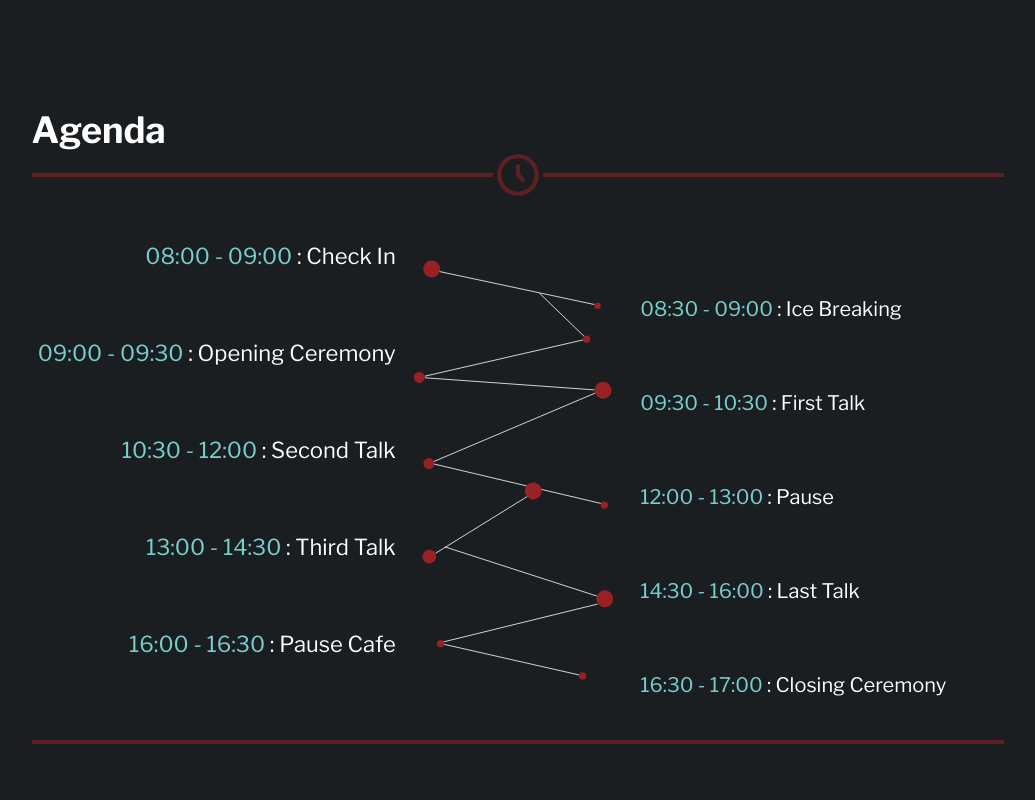
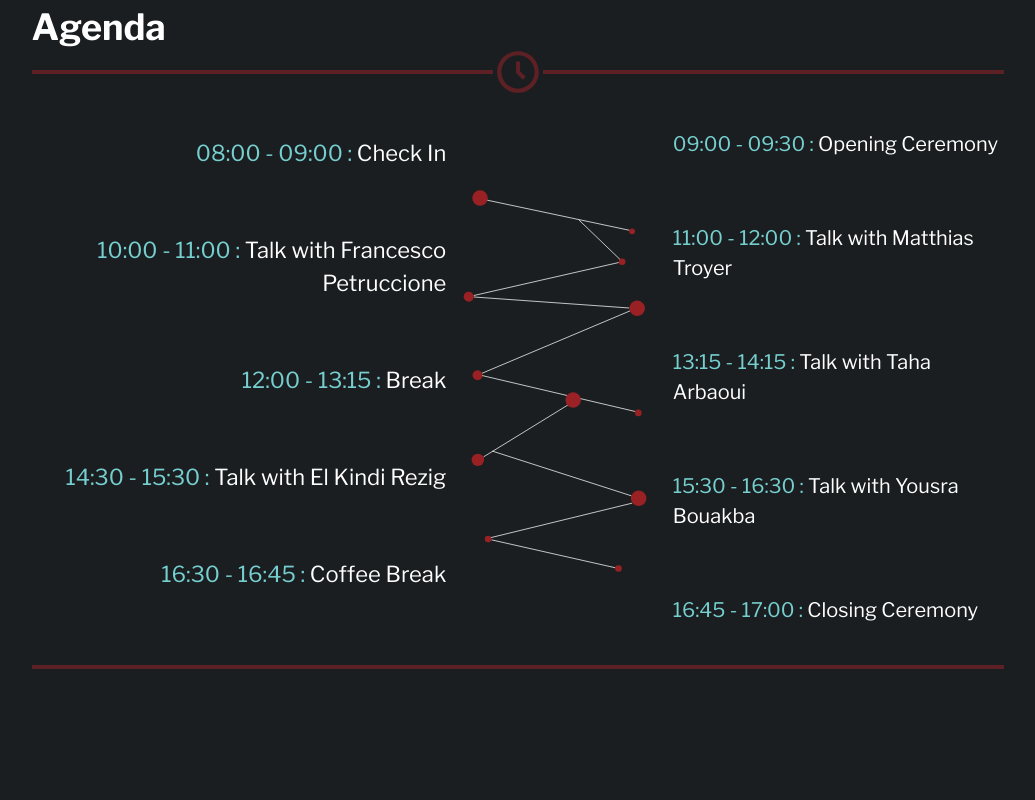
Before and after one commit to MarouaneBenbetka/AI-Summit, a React (Vite) app: page / in a window 1280 px wide. Shown: the part 3280-4080 px from the top of the page, without its empty margins (122-1157 px from the left). Built offline with nearby package versions, Linux system fonts and the light colour scheme.

Commit message:
Small fixes

```diff
--- a/src/data/data.jsx
+++ b/src/data/data.jsx
@@ -71,7 +71,7 @@ export const speakers = [
     name: "Matthias Troyer",
     profession:
       "Technical Fellow and Corporate Vice President at Microsoft Quantum",
-    description: "Quantum Machine Learning?",
+    description: "...",
     img: matthias,
   },
   {
@@ -100,17 +100,17 @@ export const speakers = [
   },
   {
     id: 8,
-    name: "Taha Rouabah",
-    profession: "Founder and PI of Constantine Quantum Technologies",
-    description: "Quantum Machine Learning?",
-    img: tahaR,
-  },
-  {
-    id: 9,
     name: "Yousra Bouakba",
     profession: "Scientist in Natural Language Processing",
     description: "QNLP: A New and Promising Way to Solve NLP Problems",
     img: yousra,
+  },
+  {
+    id: 9,
+    name: "Taha Rouabah",
+    profession: "Founder and PI of Constantine Quantum Technologies",
+    description: "Quantum Machine Learning animator",
+    img: tahaR,
   },
 ];
 
@@ -179,7 +179,7 @@ export const faq = [
   {
     question: "Who can participate ?",
     answer:
-      "Everyone is welcome to attend the AI Summit talks either on Friday or Saturday.",
+      "Everyone is welcome to attend the AI Summit talks either on Friday or Saturday or both.",
   },
   {
     question: "How can I register ?",
@@ -196,47 +196,47 @@ export const agenda = [
     activity: "Check In",
   },
   {
-    start: "08:30",
-    end: "09:00",
-    activity: "Ice Breaking",
-  },
-  {
     start: "09:00",
     end: "09:30",
     activity: "Opening Ceremony",
   },
   {
-    start: "09:30",
-    end: "10:30",
-    activity: "First Talk",
+    start: "10:00",
+    end: "11:00",
+    activity: "Talk with Francesco Petruccione",
   },
   {
-    start: "10:30",
+    start: "11:00",
     end: "12:00",
-    activity: "Second Talk",
+    activity: "Talk with Matthias Troyer",
   },
   {
     start: "12:00",
-    end: "13:00",
-    activity: "Pause",
+    end: "13:15",
+    activity: "Break",
   },
   {
-    start: "13:00",
-    end: "14:30",
-    activity: "Third Talk",
+    start: "13:15",
+    end: "14:15",
+    activity: "Talk with Taha Arbaoui",
   },
   {
     start: "14:30",
-    end: "16:00",
-    activity: "Last Talk",
+    end: "15:30",
+    activity: "Talk with El Kindi Rezig ",
   },
   {
-    start: "16:00",
+    start: "15:30",
     end: "16:30",
-    activity: "Pause Cafe",
+    activity: "Talk with Yousra Bouakba",
   },
   {
     start: "16:30",
+    end: "16:45",
+    activity: "Coffee Break",
+  },
+  {
+    start: "16:45",
     end: "17:00",
     activity: "Closing Ceremony",
   },
--- a/src/sections/Agenda.jsx
+++ b/src/sections/Agenda.jsx
@@ -5,7 +5,7 @@ import agenda_link from "../assets/link_agenda.svg";
 
 const Agenda = () => {
   return (
-    <div id="agenda" className=" py-14 pt-20 px-20 lg:px-[12vw]">
+    <div id="agenda" className="py-14 pt-20 px-20 lg:px-[12vw]">
       <h1 className="text-4xl font-bold text-center md:text-left">Agenda</h1>
 
       <div className="flex items-center gap-0 ">
@@ -19,7 +19,7 @@ const Agenda = () => {
       </div>
 
       <div className="hidden md:flex justify-center ">
-        <div className="flex flex-col justify-start mt-2 lg:w-[400px]">
+        <div className="flex flex-col justify-start mt-2 lg:w-[500px]">
           {agenda.map((data, index) => {
             if (index % 2 === 0) {
               return (
@@ -28,9 +28,9 @@ const Agenda = () => {
                   className="ml-auto my-6 lg:my-8 text-[18px] lg:text-[22px] text-right"
                 >
                   <span className="text-blue ">
-                    {data.start} - {data.end}
+                    {data.start} - {data.end} :
                   </span>{" "}
-                  : {data.activity}
+                  {data.activity}
                 </div>
               );
             }
@@ -53,9 +53,9 @@ const Agenda = () => {
                   className="my-6 lg:my-8 text-[18px] lg:text-[20px] text-left"
                 >
                   <span className="text-blue">
-                    {data.start} - {data.end}
+                    {data.start} - {data.end} :
                   </span>{" "}
-                  : {data.activity}
+                  <span>{data.activity}</span>
                 </div>
               );
             }
```
Also changed, not shown: src/assets/yousrabouakba.jpg.
